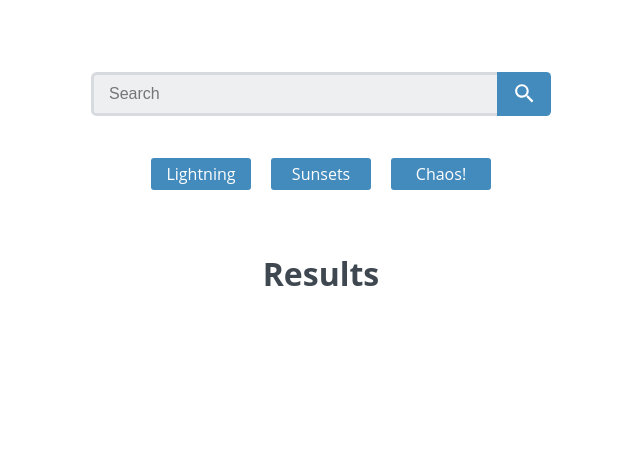
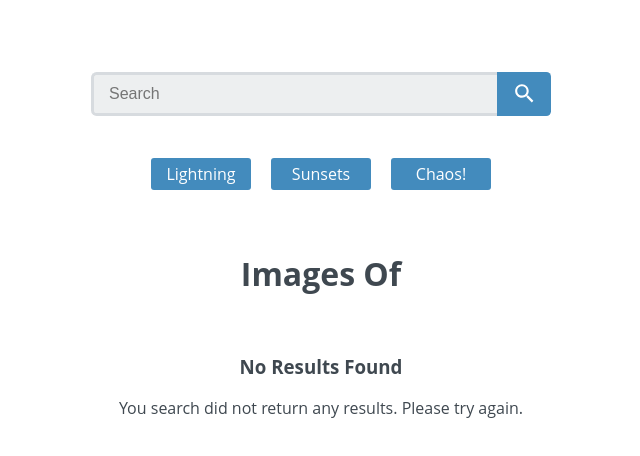
Before and after one commit to osmankbk/React-Gallery-App, a React (Create React App) app in the folder reaction/: page / in a window 1280 px wide. Shown: the top 456 px of the page, without its empty margins (319-959 px from the left). Built offline with nearby package versions, Linux system fonts and the light colour scheme.

Commit message:
Added the displaying images title

```diff
--- a/reaction/src/App.js
+++ b/reaction/src/App.js
@@ -11,7 +11,8 @@ import apiKey from './config';
 
 class App extends Component {
   state = {
-    images: []
+    images: [],
+    result: ''
   }
   /*componentDidMount() {
     axios.get(`https://www.flickr.com/services/rest/?method=flickr.photos.search&api_key=${apiKey}&tags=thunder storm&per_page=24&format=json&nojsoncallback=1`)
@@ -28,7 +29,8 @@ searchImages = (query) => {
   axios.get(`https://www.flickr.com/services/rest/?method=flickr.photos.search&api_key=${apiKey}&tags=${query}&per_page=24&format=json&nojsoncallback=1`)
     .then(response => {
       this.setState({
-        images: response.data.photos.photo
+        images: response.data.photos.photo,
+        result: query
       });
     })
     .catch(error => {
@@ -37,13 +39,16 @@ searchImages = (query) => {
 }
 
 render() {
-  console.log(this.state.images);
+  console.log(this.state.result);
   return (
     <BrowserRouter>
       <div className="App">
         <Search searchBar={this.searchImages} />
         <Navigation searchPut={this.searchImages} />
-        <PhotoContainer data={this.state.images} />
+        <PhotoContainer
+        data={this.state.images}
+        title={this.state.result}
+         />
       </div>
     </BrowserRouter>
   );
--- a/reaction/src/PhotoContainer.js
+++ b/reaction/src/PhotoContainer.js
@@ -1,9 +1,20 @@
-import React from 'react';
+import React, { Component } from 'react';
+import NotFound from './NotFound';
 import Image from './Image';
 
-const PhotoContainer = (props) => {
-    const pictures = props.data;
-    let photos = pictures.map(photo =>
+class PhotoContainer extends Component {
+  state = {
+    loading: ''
+  }
+
+  render() {
+    let photos;
+    let title = this.props.title;
+    const pictures = this.props.data;
+    if (pictures.length < 1) {
+      photos = <NotFound />
+    } else {
+       photos = pictures.map(photo =>
           <Image
             key={photo.id.toString()}
             server={photo.server}
@@ -12,14 +23,17 @@ const PhotoContainer = (props) => {
             id={photo.id}
             />
       );
+    }
+
     return(
       <div className="photo-container">
-        <h2>Results</h2>
+        <h2>Images Of {title}</h2>
         <ul>
-          {photos}
+          { photos }
         </ul>
       </div>
     );
   }
+}
 
 export default PhotoContainer;
```
Lines whose indentation alone changed are shown as unchanged.
